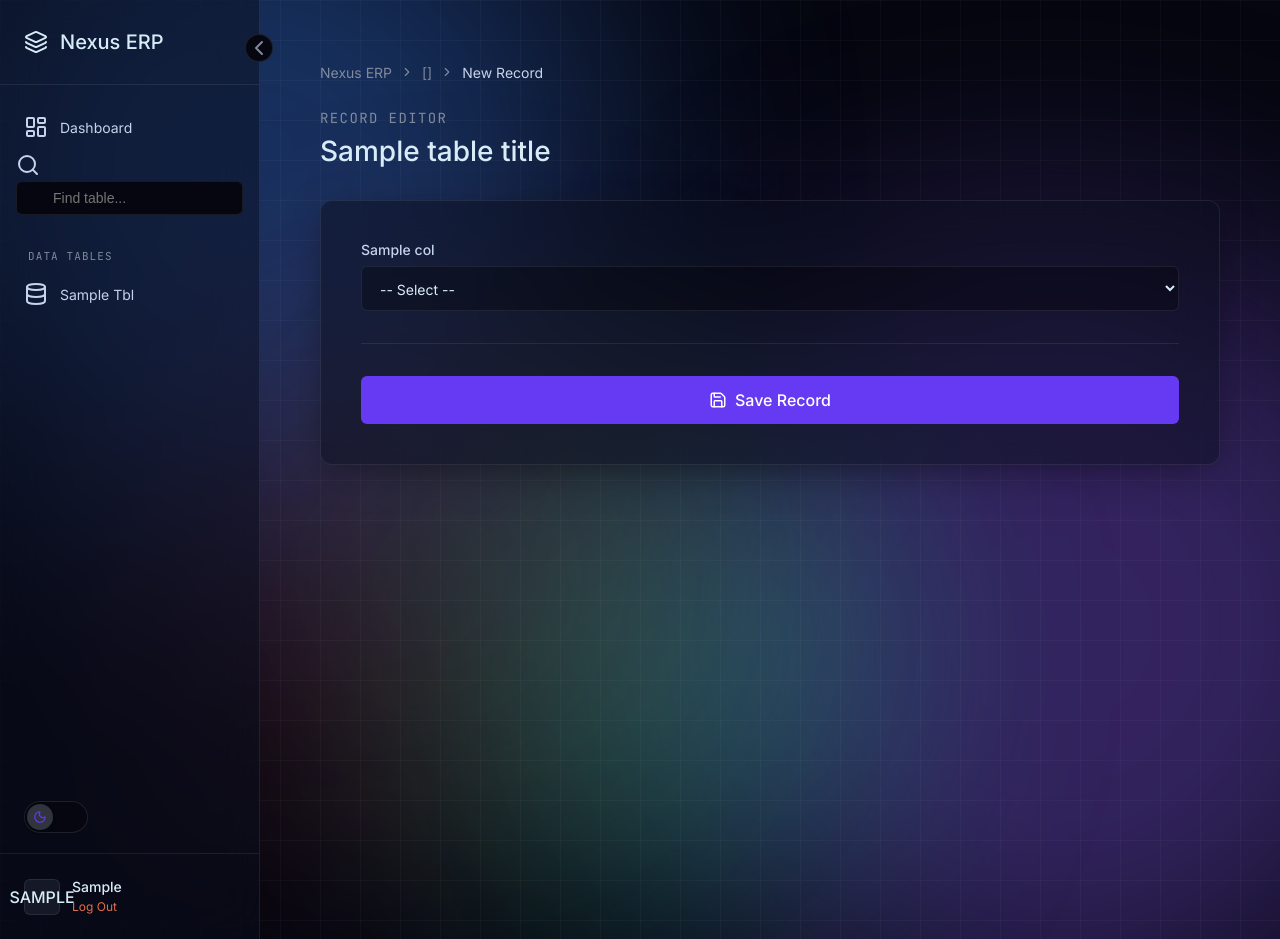
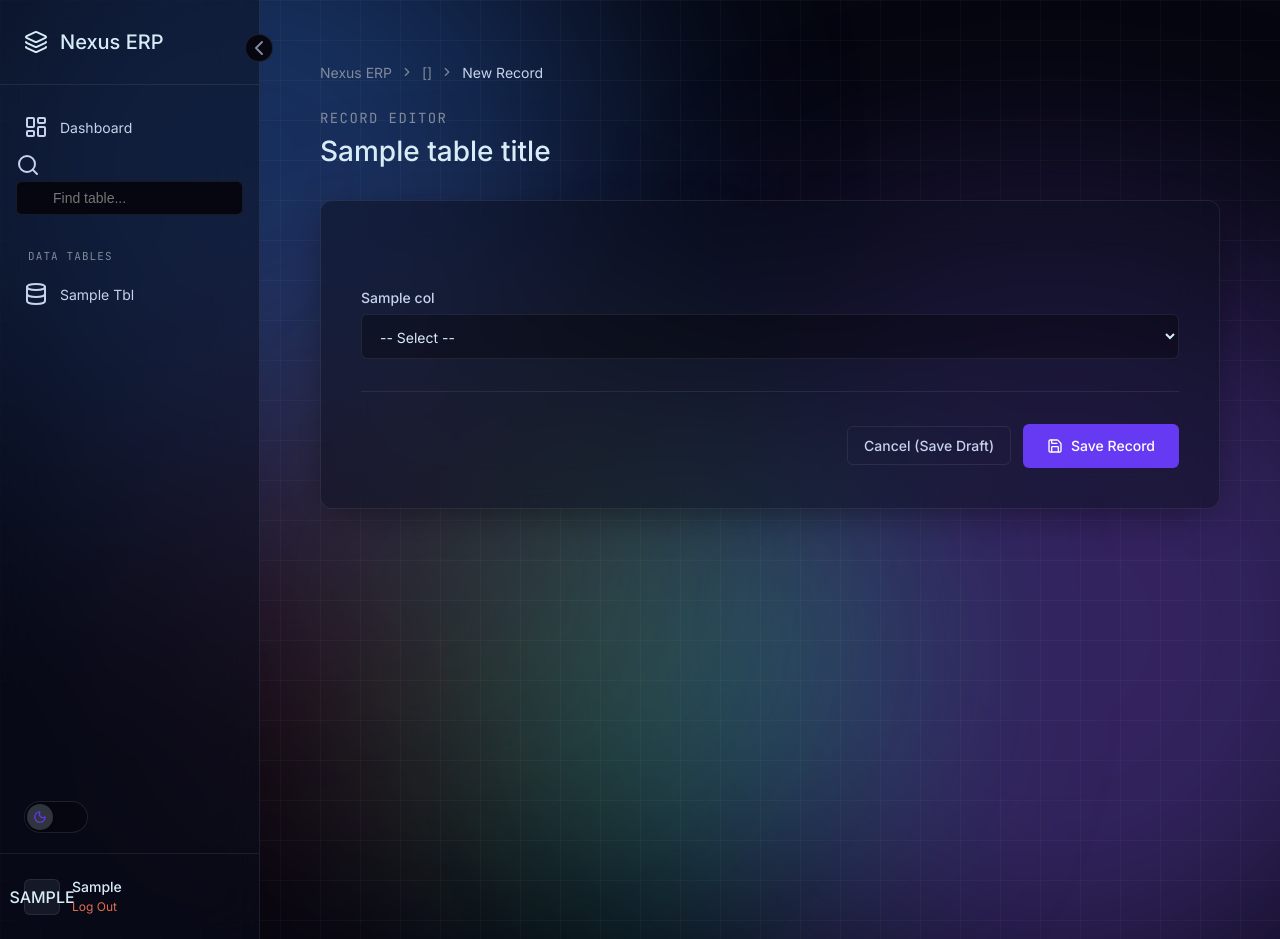
Before and after one commit to jtatipamula-design/proj_tb, a Python web app: template templates/form_view.html in a window 1280 px wide. Run offline with Jinja, Linux system fonts and the light colour scheme; the template is opened without the code that fills it: most values are stand-ins (such as "Sample title", 1, 10 or a date in 2020); some libraries are stand-ins or nearby versions.

Commit message:
Update form_view.html

```diff
--- a/templates/form_view.html
+++ b/templates/form_view.html
@@ -18,7 +18,11 @@
     }
     @keyframes slideUp { from { opacity: 0; transform: translateY(20px); } to { opacity: 1; transform: translateY(0); } }
 
-    .form-grid { display: grid; grid-template-columns: repeat(auto-fit, minmax(320px, 1fr)); gap: 24px; }
+    /* New Specific Side-by-Side Layout Grids */
+    .form-grid-2-col { display: grid; grid-template-columns: 1fr 1fr; gap: 24px; margin-bottom: 24px; }
+    .form-grid { display: grid; grid-template-columns: repeat(auto-fit, minmax(320px, 1fr)); gap: 24px; margin-bottom: 24px; }
+
+    @media (max-width: 600px) { .form-grid-2-col { grid-template-columns: 1fr; } }
 
     .form-group { display: flex; flex-direction: column; gap: 8px; }
     .form-group label { font-size: 14px; font-weight: 500; color: var(--color-moonlight); text-transform: none; }
@@ -56,14 +60,26 @@
 
     .form-divider { height: 1px; width: 100%; background: var(--glass-border); margin: 32px 0; }
 
+    /* Form Actions Section */
+    .form-actions {
+        display: flex; gap: 12px; align-items: center; justify-content: flex-end;
+    }
     .btn-submit {
         display: inline-flex; align-items: center; justify-content: center; gap: 8px;
-        width: 100%; padding: 12px 16px; border-radius: 6px;
-        background: var(--color-electric-iris); color: white; font-weight: 500; font-family: var(--font-ui); font-size: 16px;
-        border: none; cursor: pointer; box-shadow: none; transition: background 0.2s, transform 0.2s; line-height: 1.5;
+        padding: 10px 24px; border-radius: 6px;
+        background: var(--color-electric-iris); color: white; font-weight: 500; font-family: var(--font-ui); font-size: 14px;
+        border: none; cursor: pointer; transition: background 0.2s, transform 0.2s; line-height: 1.5;
     }
     .btn-submit:hover { background: #7a52f5; transform: translateY(-1px); }
 
+    .btn-cancel, .btn-clear {
+        padding: 10px 16px; border-radius: 6px; font-weight: 500; font-family: var(--font-ui); font-size: 14px;
+        cursor: pointer; transition: all 0.2s; background: transparent; border: 1px solid var(--glass-border); color: var(--color-moonlight);
+    }
+    .btn-cancel:hover { background: rgba(255,255,255,0.05); color: white; }
+    html.light-mode .btn-cancel:hover { background: rgba(0,0,0,0.05); color: black; }
+    .btn-clear { border-color: var(--color-ember); color: var(--color-ember); margin-right: auto; }
+    .btn-clear:hover { background: rgba(228, 109, 76, 0.1); }
 </style>
 
 <div class="content-wrapper">
@@ -82,18 +98,8 @@
     </div>
 
     <div class="form-container">
-        <!-- HTMX JSON-ENC Form -->
-        <form hx-ext="json-enc"
-              hx-swap="none"
-              {% if mode == 'edit' %}
-              hx-put="/api/{{ table_name }}/{{ pk_val }}"
-              {% else %}
-              hx-post="/api/{{ table_name }}"
-              {% endif %}
-              id="recordForm">
-
-            <div class="form-grid">
-                {% for col in columns %}
+        <!-- Jinja Macro to render each input elegantly without repeating the huge block 4 times -->
+        {% macro render_field(col) %}
         <div class="form-group">
             <label>
                 {{ col.label }}
@@ -107,57 +113,80 @@
                     <div class="status-btn" id="btn_act_{{ col.column_name }}" onclick="setStatus('{{ col.column_name }}', 'ACT')">Active</div>
                     <div class="status-btn" id="btn_ina_{{ col.column_name }}" onclick="setStatus('{{ col.column_name }}', 'INA')">Inactive</div>
                 </div>
-                        <script>
-                            document.addEventListener("DOMContentLoaded", function() {
-                                let val = "{{ col.value }}";
-                                if (!val || val === 'None' || val === 'AIU') val = 'ACT';
-                                setStatus('{{ col.column_name }}', val);
-                            });
-                        </script>
-
             {% elif col.is_pk %}
                 <input type="text" name="{{ col.column_name }}" value="{{ col.value if col.value != None else 'Pending...' }}" class="readonly-input" readonly tabindex="-1">
-
             {% elif col.data_type == 'virtual_checkbox' %}
                 <div class="checkbox-scroll-box">
                     {% set selected_items = (col.value or "").split(',') %}
                     {% for opt in col.options %}
                         <label class="checkbox-item">
-                                    <input type="checkbox" name="{{ col.column_name }}" value="{{ opt.id }}"
-                                    {% if opt.id|string in selected_items %}checked{% endif %}>
+                            <input type="checkbox" name="{{ col.column_name }}" value="{{ opt.id }}" {% if opt.id|string in selected_items %}checked{% endif %}>
                             <span>{{ opt.name }}</span>
                         </label>
                     {% endfor %}
                 </div>
-
             {% elif col.options %}
                 <select name="{{ col.column_name }}" {% if col.required %}required{% endif %}>
                     <option value="">-- Select --</option>
                     {% for opt in col.options %}
-                                <option value="{{ opt.id }}" {% if col.value|string == opt.id|string %}selected{% endif %}>
-                                    {{ opt.name }}
-                                </option>
+                        <option value="{{ opt.id }}" {% if col.value|string == opt.id|string %}selected{% endif %}>{{ opt.name }}</option>
                     {% endfor %}
                 </select>
-
             {% elif col.data_type == 'date' or col.data_type == 'timestamp' %}
                 <input type="date" name="{{ col.column_name }}" value="{{ col.value }}" {% if col.required %}required{% endif %}>
-
             {% elif 'pwd' in col.column_name or 'password' in col.column_name %}
                 <input type="password" name="{{ col.column_name }}" autocomplete="new-password" placeholder="{% if mode == 'edit' %}Leave blank to keep unchanged{% else %}••••••••{% endif %}" {% if col.required and mode != 'edit' %}required{% endif %}>
-
             {% else %}
                 <input type="text" name="{{ col.column_name }}" placeholder="Enter {{ col.label|lower }}" value="{{ col.value if col.value != None else '' }}" {% if col.required %}required{% endif %}>
             {% endif %}
         </div>
+        {% endmacro %}
+
+
+        <form hx-ext="json-enc"
+              hx-swap="none"
+              {% if mode == 'edit' %}
+              hx-put="/api/{{ table_name }}/{{ pk_val }}"
+              {% else %}
+              hx-post="/api/{{ table_name }}"
+              {% endif %}
+              id="recordForm">
+
+            <!-- SECTION 1: Exact formatting for ID and Status -->
+            <div class="form-grid-2-col">
+                {% for col in columns if col.is_pk or col.column_name.lower().endswith('status') %}
+                    {{ render_field(col) }}
+                {% endfor %}
+            </div>
+
+            <!-- SECTION 2: Exact formatting for Start/End Dates -->
+            <div class="form-grid-2-col">
+                {% for col in columns if 'start_date' in col.column_name.lower() or 'end_date' in col.column_name.lower() %}
+                    {{ render_field(col) }}
+                {% endfor %}
+            </div>
+
+            <!-- SECTION 3: Standard formatting for Everything Else -->
+            <div class="form-grid">
+                {% for col in columns if not (col.is_pk or col.column_name.lower().endswith('status') or 'start_date' in col.column_name.lower() or 'end_date' in col.column_name.lower()) %}
+                    {{ render_field(col) }}
                 {% endfor %}
             </div>
 
             <div class="form-divider"></div>
 
-            <div>
+            <div class="form-actions">
+                <!-- Displays the CLEAR button ONLY when mode is create -->
+                {% if mode == 'create' %}
+                    <button type="button" class="btn-clear" onclick="clearForm()">
+                        <i data-lucide="trash" style="width: 16px; margin-right: 4px; vertical-align: middle;"></i> Clear
+                    </button>
+                {% endif %}
+
+                <button type="button" class="btn-cancel" onclick="cancelForm()">Cancel (Save Draft)</button>
+
                 <button type="submit" class="btn-submit">
-                    <i data-lucide="save" style="width: 18px;"></i> Save Record
+                    <i data-lucide="save" style="width: 16px;"></i> Save Record
                 </button>
             </div>
         </form>
@@ -165,12 +194,75 @@
 </div>
 
 <script>
+    // Handles the UI updating for our custom active/inactive toggles
     function setStatus(colName, value) {
-        document.getElementById('input_' + colName).value = value;
+        let inputEl = document.getElementById('input_' + colName);
+        if (inputEl) inputEl.value = value;
         const btnAct = document.getElementById('btn_act_' + colName);
         const btnIna = document.getElementById('btn_ina_' + colName);
         if(btnAct) { btnAct.className = 'status-btn'; if(value === 'ACT' || value === 'AIU') btnAct.classList.add('active-selected'); }
         if(btnIna) { btnIna.className = 'status-btn'; if(value !== 'ACT' && value !== 'AIU') btnIna.classList.add('inactive-selected'); }
     }
+
+    // Initialize statuses if needed
+    document.addEventListener("DOMContentLoaded", function() {
+        document.querySelectorAll('.hidden-input').forEach(el => {
+            if (el.name.toLowerCase().endswith('status')) {
+                setStatus(el.name, el.value || 'ACT');
+            }
+        });
+    });
+
+
+    // --- DRAFT CACHING LOGIC ---
+    const formId = "recordForm";
+    const draftKey = `draft_{{ table_name }}`;
+    const mode = '{{ mode }}';
+
+    // Captures all input and silently saves to LocalStorage so data is never lost
+    function saveDraft() {
+        if (mode !== 'create') return;
+        const formData = new FormData(document.getElementById(formId));
+        const draft = Object.fromEntries(formData.entries());
+        localStorage.setItem(draftKey, JSON.stringify(draft));
+    }
+
+    // Attach listeners to automatically save draft as they type
+    document.querySelectorAll('input, select, textarea').forEach(el => {
+        el.addEventListener('input', saveDraft);
+        el.addEventListener('change', saveDraft);
+    });
+
+    // Populate data from LocalStorage natively if returning to "Add New"
+    document.addEventListener('DOMContentLoaded', () => {
+        if (mode !== 'create') return;
+        const draft = JSON.parse(localStorage.getItem(draftKey));
+        if (draft) {
+            Object.keys(draft).forEach(key => {
+                const el = document.querySelector(`[name="${key}"]`);
+                if (el && el.type !== 'file') {
+                    el.value = draft[key];
+                    // Trigger the visual UI updates for Custom Status Buttons
+                    if (key.toLowerCase().endswith('status')) setStatus(key, draft[key]);
+                }
+            });
+        }
+    });
+
+    // Action button triggers
+    function cancelForm() {
+        saveDraft(); // Final safe save
+        window.location.href = "/table/{{ table_name }}";
+    }
+
+    function clearForm() {
+        document.getElementById(formId).reset();
+        localStorage.removeItem(draftKey);
+
+        // Reset all custom visual status toggles to default Active
+        document.querySelectorAll('.hidden-input').forEach(el => {
+            if(el.name.toLowerCase().endswith('status')) setStatus(el.name, 'ACT');
+        });
+    }
 </script>
 {% endblock %}
```
Lines whose indentation alone changed are shown as unchanged.
